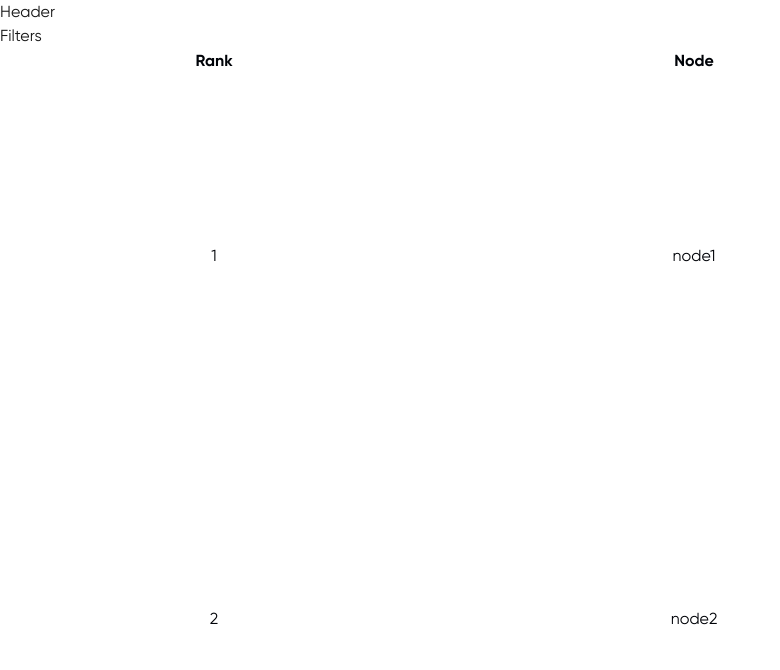
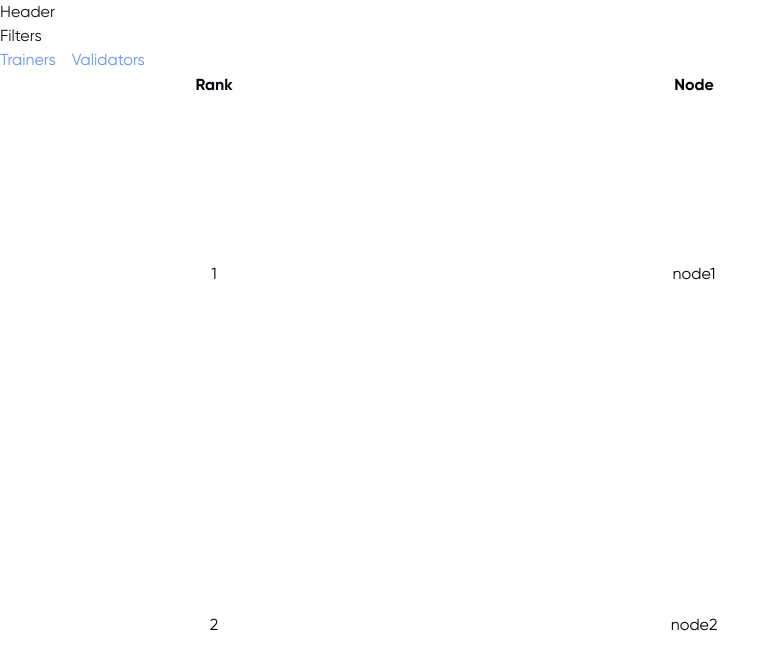
Before and after one commit to flock-io-app/flockly, a Next.js app: page / in a window 1280 px wide. Shown: the top 670 px of the page, without its empty margins (0-780 px from the left). Built offline with nearby package versions, Linux system fonts and the light colour scheme.

Commit message:
Add list buttons

```diff
--- a/src/app/components/Button.tsx
+++ b/src/app/components/Button.tsx
@@ -1,7 +1,14 @@
 import React from "react";
 
 function Button({ label, onClick }) {
-  return <button></button>;
+  return (
+    <button
+      className="text-FlockBlue hover:rounded-lg hover:outline hover:outline-FlockBlue"
+      onClick={onClick}
+    >
+      {label}
+    </button>
+  );
 }
 
 export default Button;
--- a/src/app/components/Index.tsx
+++ b/src/app/components/Index.tsx
@@ -1,4 +1,5 @@
 import Header from "./Header";
 import NodeItem from "./NodeItem";
-
-export { Header, NodeItem };
+import Button from "./Button";
+import ListSelector from "./ListSelector.tsx";
+export { Header, NodeItem, Button, ListSelector };
--- a/src/app/components/ListSelector.tsx
+++ b/src/app/components/ListSelector.tsx
@@ -1,7 +1,22 @@
 import React from "react";
 import { Button } from "./Index";
 function ListSelector() {
-  return <div className="flex flex-row">ListSelector</div>;
+  return (
+    <div className="flex flex-row space-x-4">
+      <Button
+        label="Trainers"
+        onClick={() => {
+          alert("clicked");
+        }}
+      />
+      <Button
+        label="Validators"
+        onClick={() => {
+          alert("clicked");
+        }}
+      />
+    </div>
+  );
 }
 
 export default ListSelector;
--- a/src/app/globals.css
+++ b/src/app/globals.css
@@ -29,6 +29,11 @@ th {
 .node-row:hover {
   @apply bg-FlockGrey;
 }
+
+.selected {
+  @apply bg-FlockBlue text-FlockWhite rounded-lg outline outline-FlockBlack;
+}
+
 @font-face {
   font-family: "Gilroy";
   src: url("../../public/Gilroy Font/gilroy-Regular.ttf") format("truetype");
--- a/src/app/page.tsx
+++ b/src/app/page.tsx
@@ -1,6 +1,6 @@
 "use client";
 import { useState } from "react";
-import { Header } from "./components/Index";
+import { Header, ListSelector } from "./components/Index";
 export default function Home() {
   const [selectedNode, setSelectedNode] = useState("");
   const [nodes, setNodes] = useState(MOCK_NODES_TRAINERS);
@@ -8,6 +8,7 @@ export default function Home() {
     <div className="flex flex-col h-screen">
       <Header />
       <div>Filters</div>
+      <ListSelector />
       <div className="flex flex-row w-full h-full">
         <table className="w-9/12 table-auto text-center text-FlockBlack ">
           <thead>
```
